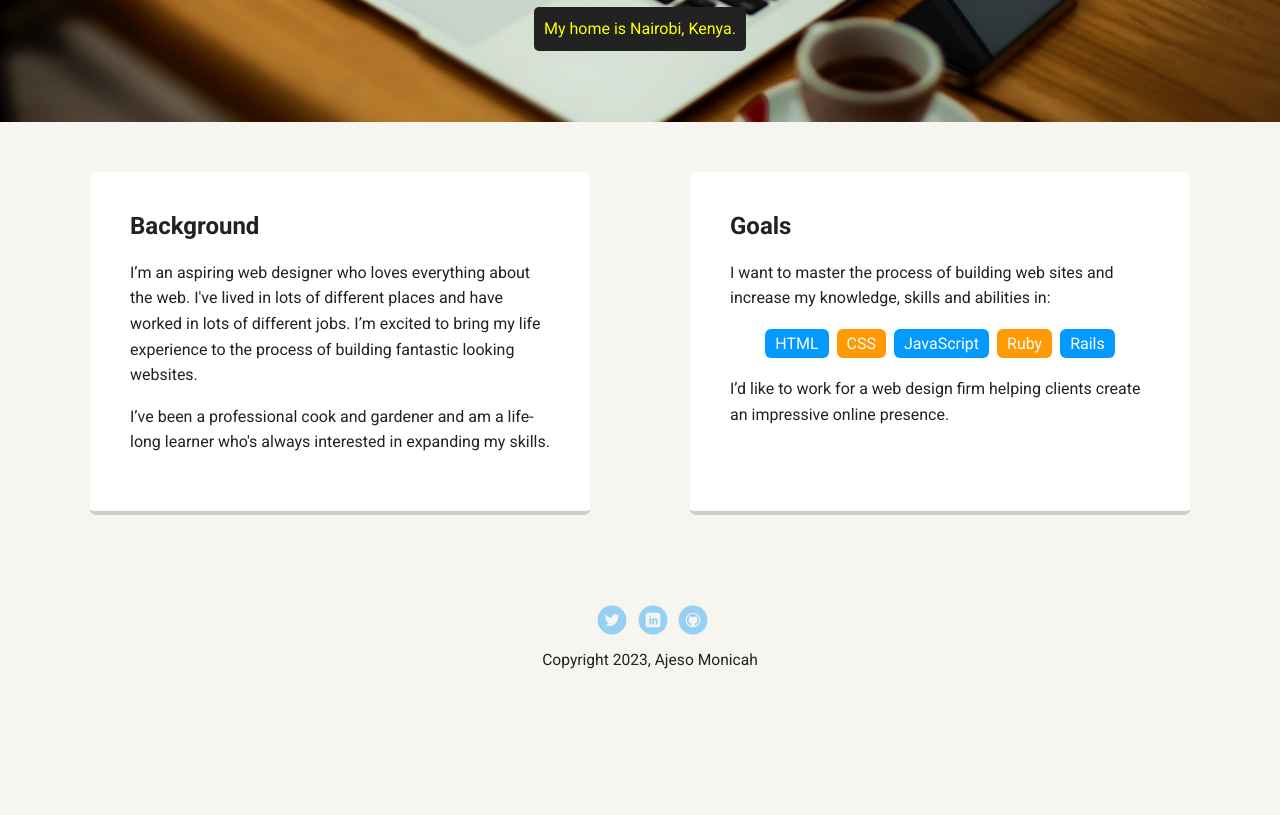
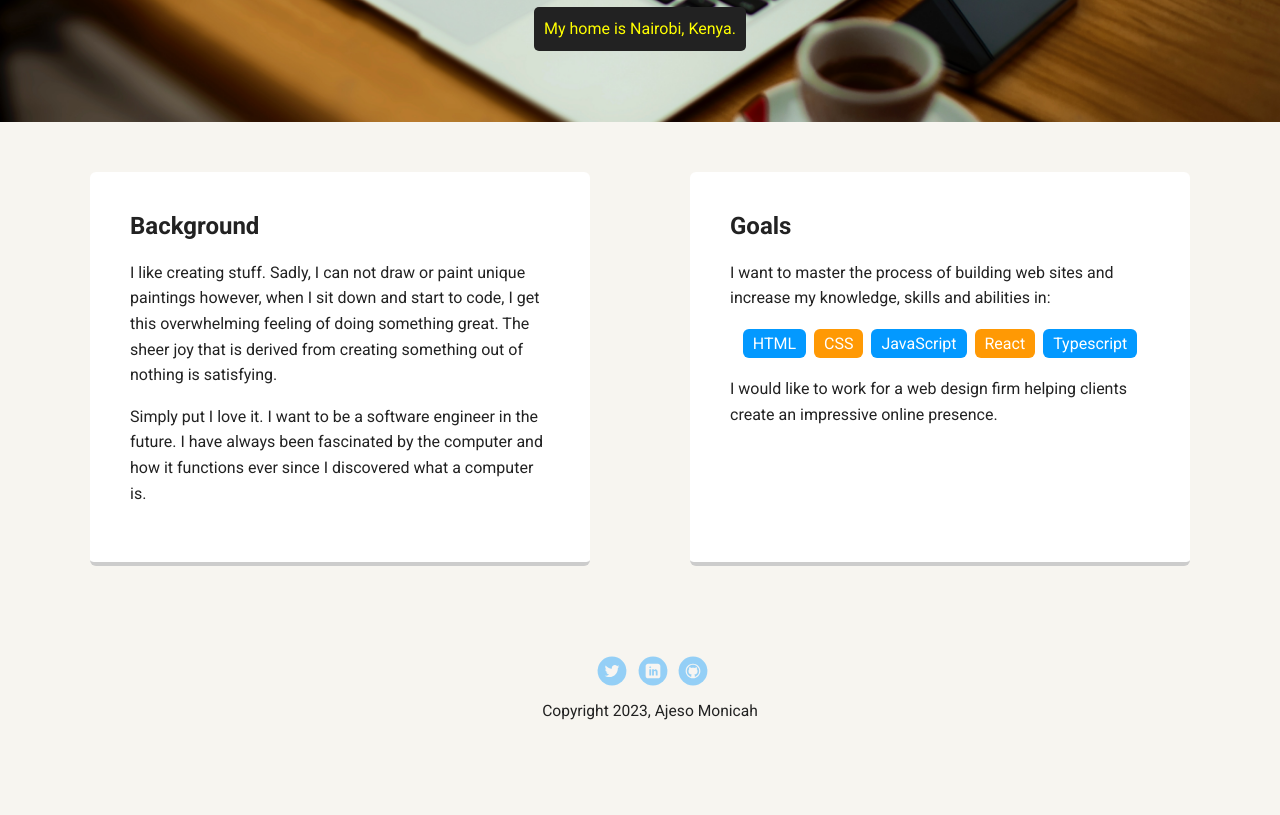
Before and after one commit to Ajeso/portfolio_page, a plain HTML site: page index.html in a window 1280 px wide. Shown: the part 348-1163 px from the top of the page. Before the commit the page ends 1112 px from the top, so only its background shows below. Drawn offline with Linux system fonts and the light colour scheme; a web font is replaced by a local one.

```diff
--- a/index.html
+++ b/index.html
@@ -14,25 +14,26 @@
   <div class="main-nav">
     <ul class="nav">
       <li class="name">Ajeso Monicah</li>
-      <li><a href="#">Home</a></li>
+      <li><a href="index.html">Home</a></li>
       <li><a href="#">Experience</a></li>
     </ul>
   </div>
 
   <header>
     <img src="images/nairobi.jpg" alt="nairobi town" class="profile-image">
-    <h1 class="tag name">Hello, I’m Monicah.</h1>
+    <h1 class="tag name">Hello, I am Monicah.</h1>
     <p class="tag location">My home is Nairobi, Kenya.</p>
   </header>
 
   <main class="flex">
     <div class="card">
       <h2>Background</h2>
-      <p>I’m an aspiring web designer who loves everything about the web. I've lived in lots of different places and
-        have worked in lots of different jobs. I’m excited to bring my life experience to the process of building
-        fantastic looking websites.</p>
-      <p>I’ve been a professional cook and gardener and am a life-long learner who's always interested in expanding my
-        skills.</p>
+      <p>I like creating stuff. Sadly, I can not
+        draw or paint unique paintings however, when I sit down and start to code, I get this overwhelming feeling of
+        doing something great. The sheer joy that is derived from creating something out of nothing is satisfying.
+      </p>
+      <p>Simply put I love it. I want to be a software engineer in the future. I have always been fascinated by the
+        computer and how it functions ever since I discovered what a computer is.</p>
     </div>
 
     <div class="card">
@@ -42,10 +43,10 @@
         <li>HTML</li>
         <li>CSS</li>
         <li>JavaScript</li>
-        <li>Ruby</li>
-        <li>Rails</li>
+        <li>React</li>
+        <li>Typescript</li>
       </ul>
-      <p>I’d like to work for a web design firm helping clients create an impressive online presence.</p>
+      <p>I would like to work for a web design firm helping clients create an impressive online presence.</p>
     </div>
 
   </main>
```
